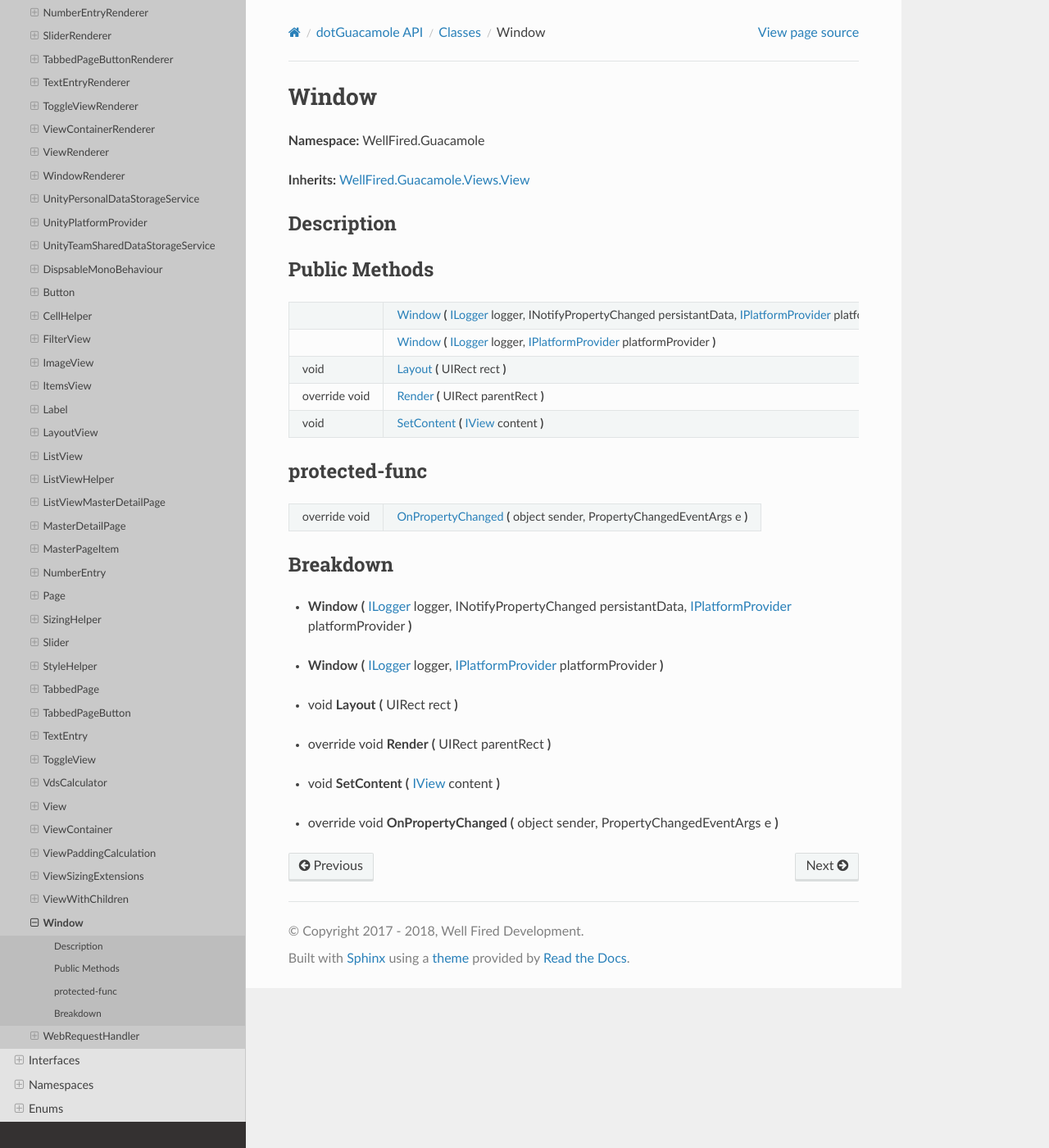
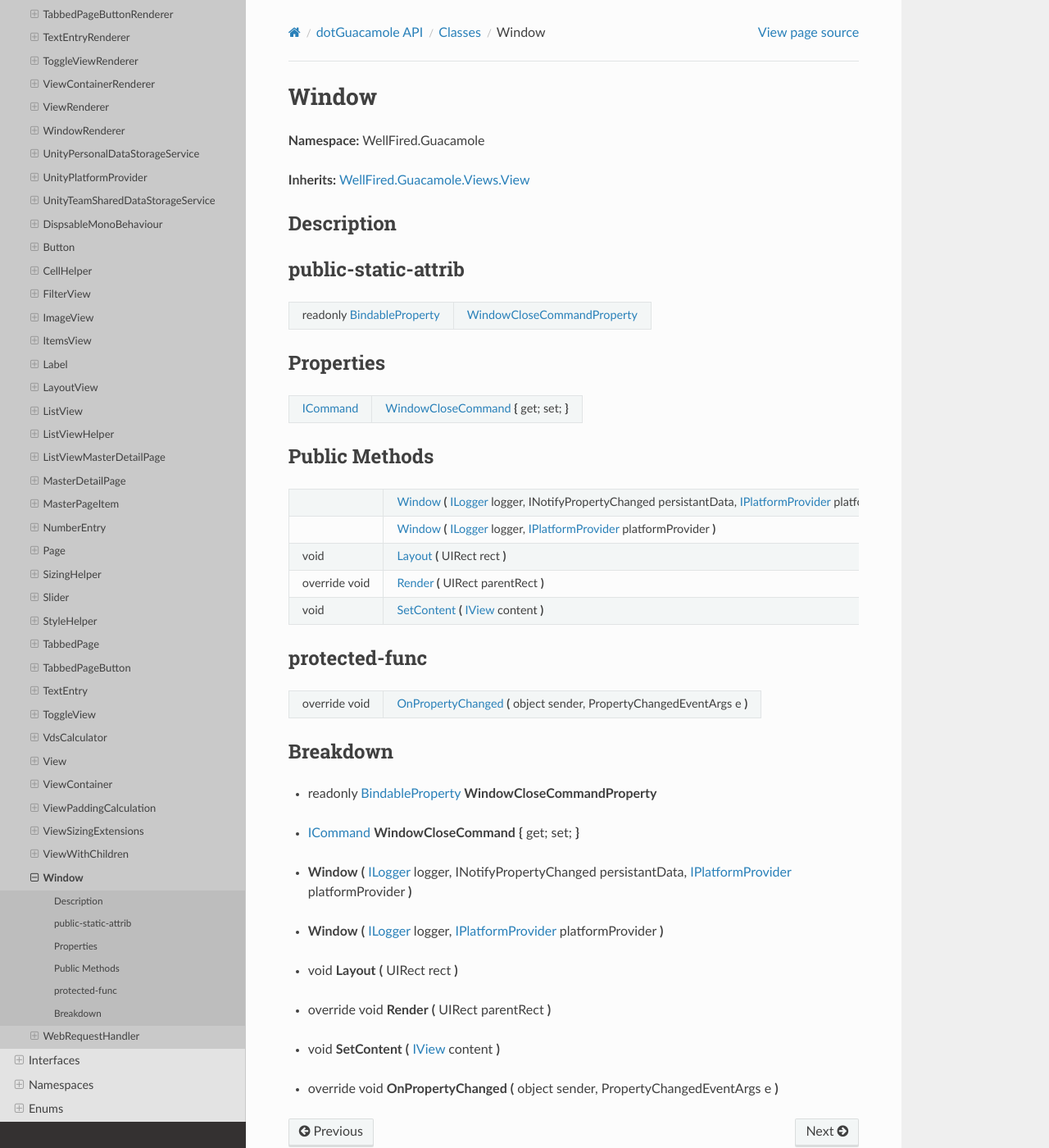
Before and after one commit to WellFiredDevelopment/dotGuacamoleDocumentation, a Sphinx documentation site: the page built from sphinx/source/api/classes/class_wellfired_guacamole_views_window.rst, in a window 1280 px wide and 1400 px high. Shown: the whole window at 82% size. Built offline with Sphinx 7.4.7 and the Read the Docs theme 2.0.0, drawn with Linux system fonts in a browser that asks for light colours.

Commit message:
AutoBuildDocumentation

```diff
--- a/sphinx/source/api/classes/class_wellfired_guacamole_views_window.rst
+++ b/sphinx/source/api/classes/class_wellfired_guacamole_views_window.rst
@@ -12,6 +12,20 @@ Description
 ------------
 
 
+
+public-static-attrib
+---------------------
+
++------------------------------------------------------------------------------------------+---------------------------------------------------------------------------------------------------------------+
+|readonly :ref:`BindableProperty<classwellfired_guacamole_databinding_bindableproperty>`   |:ref:`WindowCloseCommandProperty<classwellfired_guacamole_views_window_1a27437650f483eb77099a267e4e1d5603>`    |
++------------------------------------------------------------------------------------------+---------------------------------------------------------------------------------------------------------------+
+
+Properties
+-----------
+
++---------------------------------------------------------+----------------------------------------------------------------------------------------------------------------------------+
+|:ref:`ICommand<interfacewellfired_guacamole_icommand>`   |:ref:`WindowCloseCommand<classwellfired_guacamole_views_window_1af514b9d126be6905bbbbee063a64e5c6>` **{** get; set; **}**   |
++---------------------------------------------------------+----------------------------------------------------------------------------------------------------------------------------+
 
 Public Methods
 ---------------
@@ -38,6 +52,14 @@ protected-func
 Breakdown
 ----------
 
+.. _classwellfired_guacamole_views_window_1a27437650f483eb77099a267e4e1d5603:
+
+- readonly :ref:`BindableProperty<classwellfired_guacamole_databinding_bindableproperty>` **WindowCloseCommandProperty**
+
+.. _classwellfired_guacamole_views_window_1af514b9d126be6905bbbbee063a64e5c6:
+
+- :ref:`ICommand<interfacewellfired_guacamole_icommand>` **WindowCloseCommand** **{** get; set; **}**
+
 .. _classwellfired_guacamole_views_window_1a6cc7b6e433f1da073217a507d045c528:
 
 -  **Window** **(** :ref:`ILogger<interfacewellfired_guacamole_diagnostics_ilogger>` logger, INotifyPropertyChanged persistantData, :ref:`IPlatformProvider<interfacewellfired_guacamole_platform_iplatformprovider>` platformProvider **)**
```
